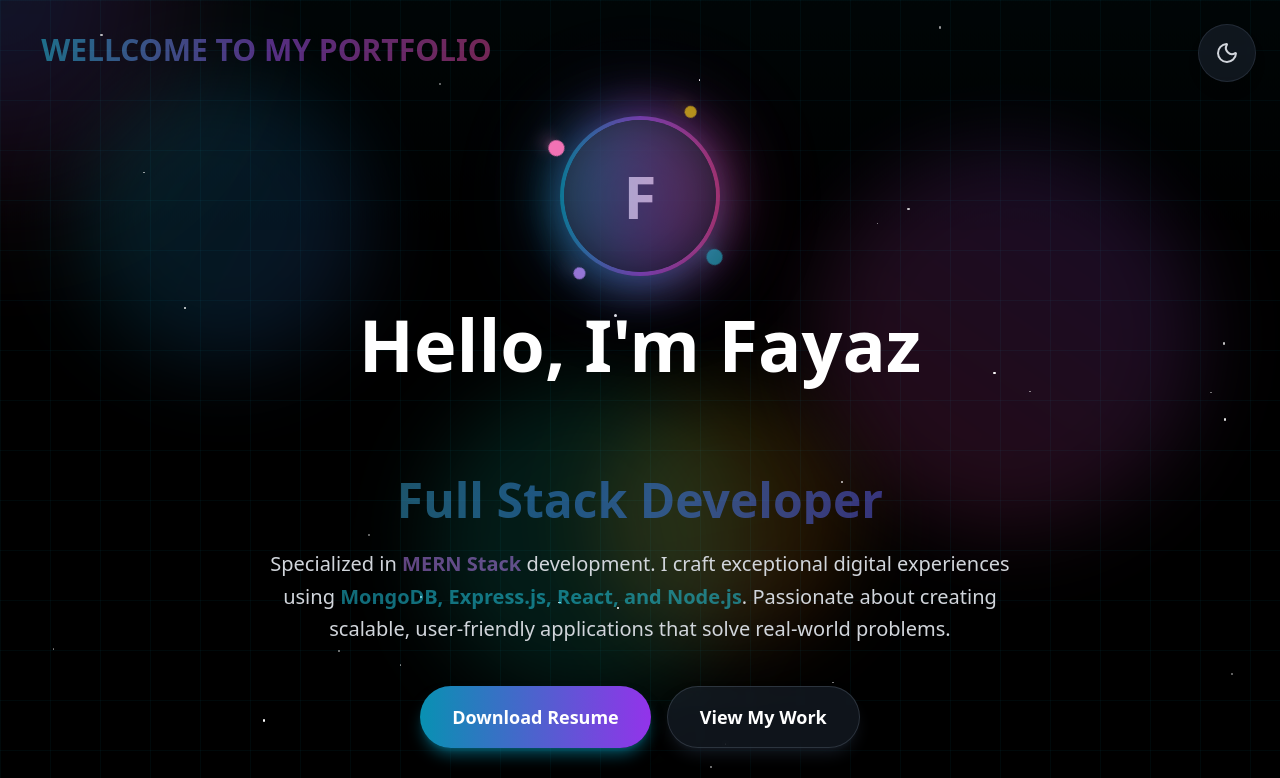
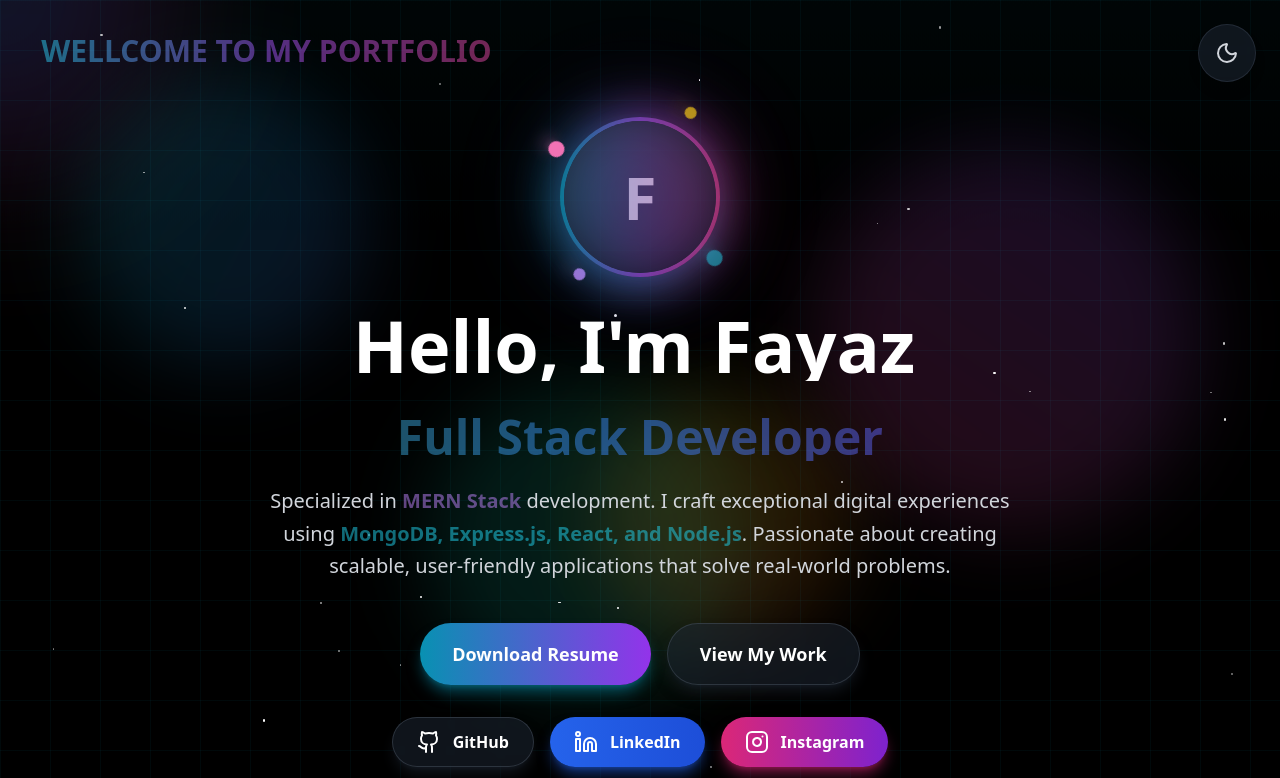
Before and after one commit to Fayaz-24/sec-portfolio, a React (Create React App) app: page / in a window 1280 px wide. Shown: the top 778 px of the page. Built offline with nearby package versions, Linux system fonts and the light colour scheme.

Commit message:
Update App.js

```diff
--- a/src/App.js
+++ b/src/App.js
@@ -927,17 +927,35 @@ const handleSubmit = async (e) => {
               <div className="absolute inset-0 rounded-full border border-purple-400/30 animate-ping" style={{ animationDelay: '1s' }}></div>
             </div>
 
-            <h1 className={`text-6xl md:text-7xl font-bold mb-6 transition-all duration-1000 ${isLoaded ? 'translate-y-0 opacity-100' : 'translate-y-8 opacity-0'}`}>
-              <span className={`${isDarkMode ? 'text-white' : 'text-gray-900'} relative`}>
-                Hello, I'm Fayaz
-                <div className={`absolute inset-0 ${isDarkMode ? 'text-white' : 'text-gray-900'} blur-sm opacity-50 -z-10`}></div>
-              </span>
-              <br />
-              <span className="bg-gradient-to-r from-cyan-400 via-purple-500 to-pink-500 bg-clip-text text-transparent relative inline-block">
-                <span className="relative z-10">I'm Fayaz!</span>
-                <div className="absolute inset-0 bg-gradient-to-r from-cyan-400 via-purple-500 to-pink-500 bg-clip-text text-transparent blur-sm opacity-50 -z-10"></div>
-              </span>
-            </h1>
+            <h1
+  className={`text-6xl md:text-7xl font-bold mb-6 transition-all duration-1000 ${
+    isLoaded ? 'translate-y-0 opacity-100' : 'translate-y-8 opacity-0'
+  }`}
+>
+  <span
+    className={`relative inline-block overflow-hidden whitespace-nowrap border-r-4 border-cyan-400 pr-2 animate-typing ${
+      isDarkMode ? 'text-white' : 'text-gray-900'
+    }`}
+  >
+    Hello, I'm Fayaz
+  </span>
+
+  <style jsx>{`
+    @keyframes typing {
+      from { width: 0 }
+      to { width: 100% }
+    }
+    @keyframes blink {
+      50% { border-color: transparent }
+    }
+    .animate-typing {
+      width: 0;
+      animation:
+        typing 3s steps(20, end) forwards,
+        blink .8s step-end infinite alternate;
+    }
+  `}</style>
+</h1>
 
             <h2 className="text-4xl md:text-5xl font-bold mb-6 bg-gradient-to-r from-emerald-400 via-blue-500 to-purple-600 bg-clip-text text-transparent animate-pulse">
               Full Stack Developer
```
